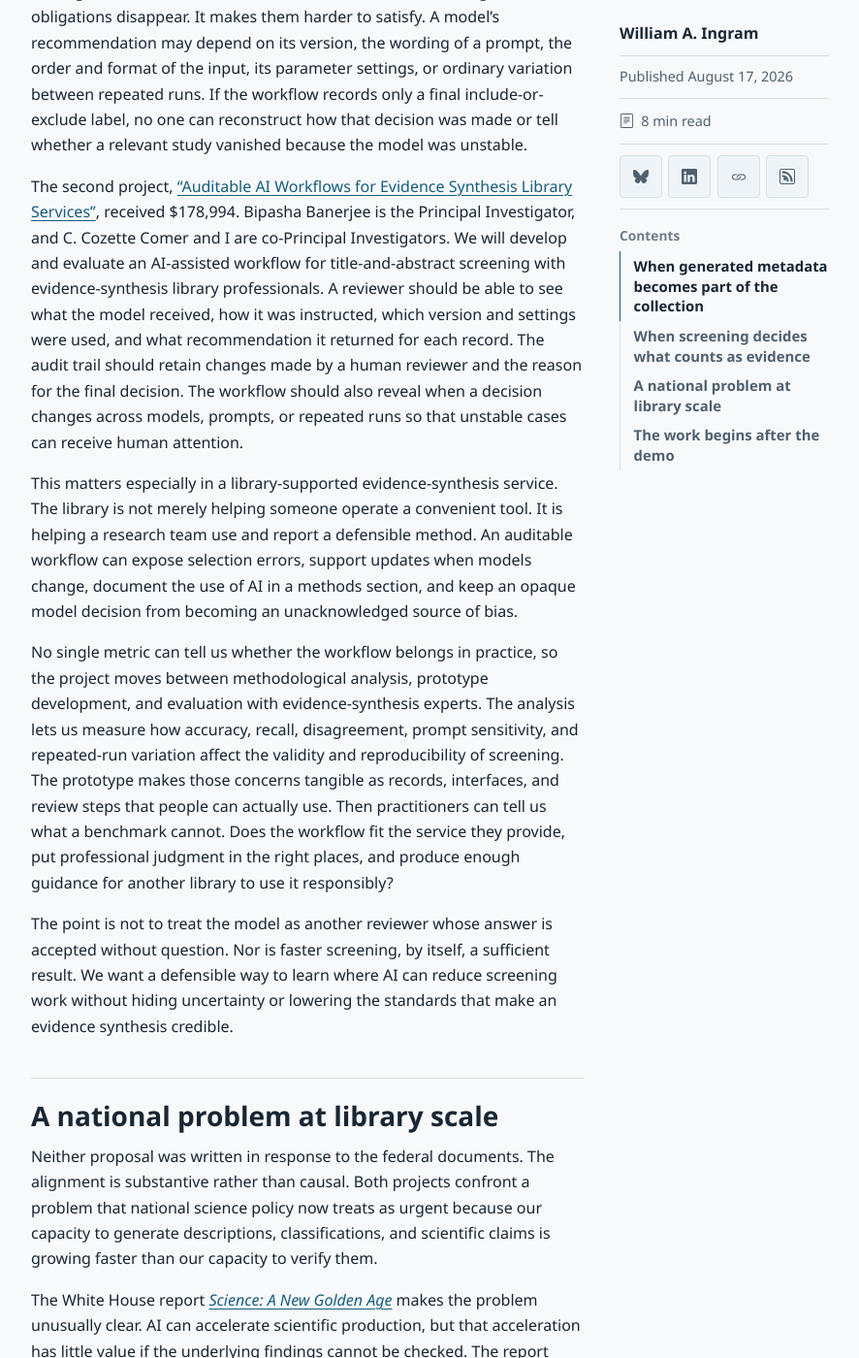
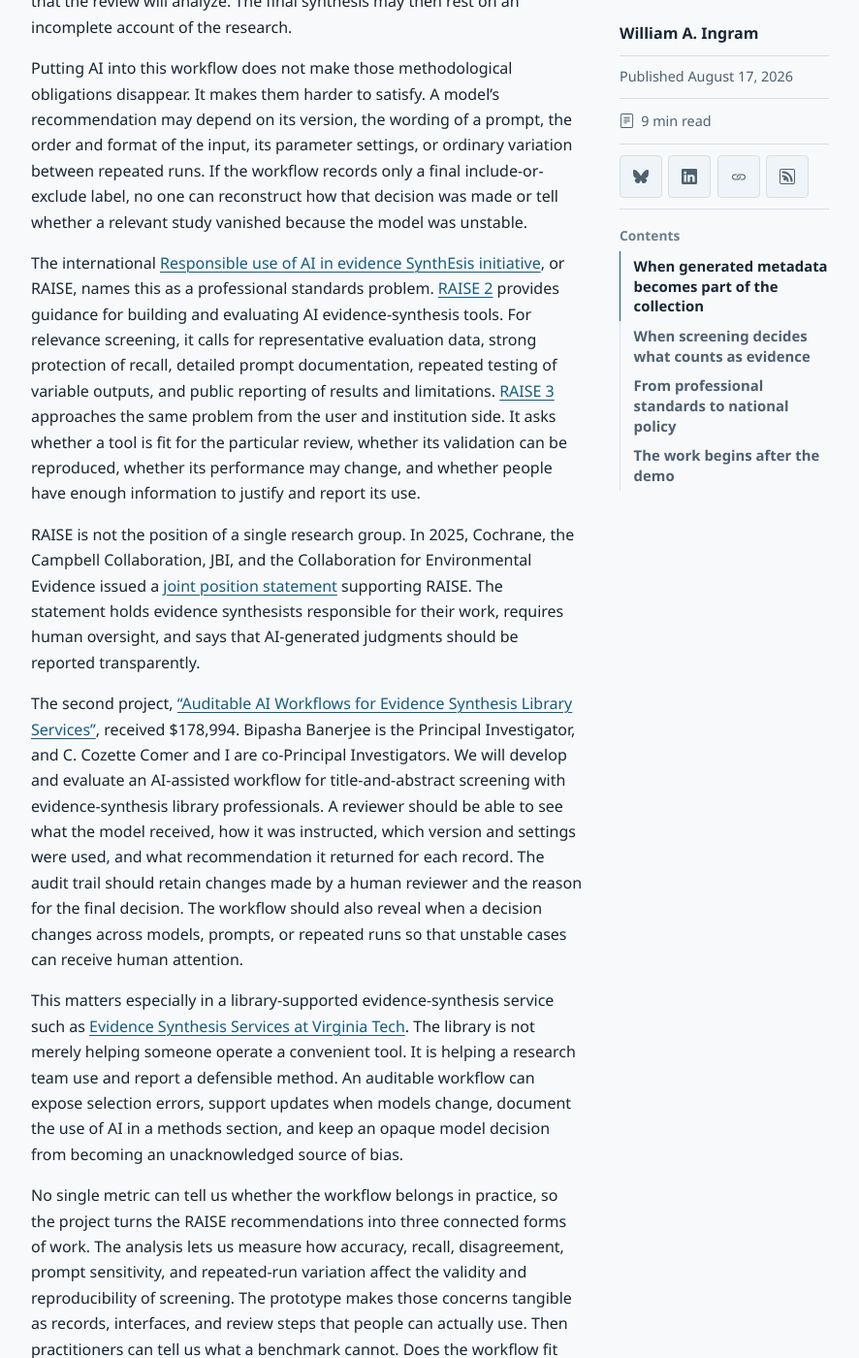
Before and after one commit to waingram/waingram.github.io, a Jekyll site: the page built from _posts/2026-08-17-two-new-imls-grants-for-auditable-ai-in-library-work.md, in a window 1280 px wide and 1400 px high, scrolled down 2873 px. Shown: the whole window at 97% size, without its empty margins (339-1225 px from the left). Built offline with Jekyll 4.4.1, drawn with Linux system fonts in a browser that asks for light colours; some web fonts are replaced; some of the changed text lies outside the part shown.

Commit message:
Ground IMLS screening project in RAISE standards

```diff
--- a/_posts/2026-08-17-two-new-imls-grants-for-auditable-ai-in-library-work.md
+++ b/_posts/2026-08-17-two-new-imls-grants-for-auditable-ai-in-library-work.md
@@ -58,6 +58,7 @@
 That chain of judgment is also part of what makes an evidence synthesis different from an ordinary literature summary.
 Reviewers document where they searched, what they searched for, which eligibility criteria they applied, and why studies were included or excluded.
 Those records allow another person to inspect the method, challenge a decision, and understand how the final body of evidence was assembled.
+[PRISMA 2020](https://doi.org/10.1136/bmj.n71) formalizes much of this reporting for systematic reviews, while the Royal Society and the Academy of Medical Sciences describe transparency and rigor as [principles of good evidence synthesis](https://royalsociety.org/-/media/policy/projects/evidence-synthesis/principles-for-good-evidence-synthesis-for-policy.pdf).
 Transparency and reproducibility are therefore not optional virtues added after the review is complete.
 They are part of the method by which the review earns trust.
 
@@ -72,6 +73,16 @@
 A model's recommendation may depend on its version, the wording of a prompt, the order and format of the input, its parameter settings, or ordinary variation between repeated runs.
 If the workflow records only a final include-or-exclude label, no one can reconstruct how that decision was made or tell whether a relevant study vanished because the model was unstable.
 
+The international [Responsible use of AI in evidence SynthEsis initiative](https://doi.org/10.17605/OSF.IO/FWAUD), or RAISE, names this as a professional standards problem.
+[RAISE 2](https://osf.io/fwaud/files/d6phz) provides guidance for building and evaluating AI evidence-synthesis tools.
+For relevance screening, it calls for representative evaluation data, strong protection of recall, detailed prompt documentation, repeated testing of variable outputs, and public reporting of results and limitations.
+[RAISE 3](https://osf.io/fwaud/files/y5aqg) approaches the same problem from the user and institution side.
+It asks whether a tool is fit for the particular review, whether its validation can be reproduced, whether its performance may change, and whether people have enough information to justify and report its use.
+
+RAISE is not the position of a single research group.
+In 2025, Cochrane, the Campbell Collaboration, JBI, and the Collaboration for Environmental Evidence issued a [joint position statement](https://doi.org/10.1186/s13750-025-00374-5) supporting RAISE.
+The statement holds evidence synthesists responsible for their work, requires human oversight, and says that AI-generated judgments should be reported transparently.
+
 The second project, ["Auditable AI Workflows for Evidence Synthesis Library Services"](https://www.imls.gov/grants/awarded/lg-259841-ols-26), received $178,994.
 Bipasha Banerjee is the Principal Investigator, and C. Cozette Comer and I are co-Principal Investigators.
 We will develop and evaluate an AI-assisted workflow for title-and-abstract screening with evidence-synthesis library professionals.
@@ -79,12 +90,12 @@
 The audit trail should retain changes made by a human reviewer and the reason for the final decision.
 The workflow should also reveal when a decision changes across models, prompts, or repeated runs so that unstable cases can receive human attention.
 
-This matters especially in a library-supported evidence-synthesis service.
+This matters especially in a library-supported evidence-synthesis service such as [Evidence Synthesis Services at Virginia Tech](https://guides.lib.vt.edu/SRMA/home).
 The library is not merely helping someone operate a convenient tool.
 It is helping a research team use and report a defensible method.
 An auditable workflow can expose selection errors, support updates when models change, document the use of AI in a methods section, and keep an opaque model decision from becoming an unacknowledged source of bias.
 
-No single metric can tell us whether the workflow belongs in practice, so the project moves between methodological analysis, prototype development, and evaluation with evidence-synthesis experts.
+No single metric can tell us whether the workflow belongs in practice, so the project turns the RAISE recommendations into three connected forms of work.
 The analysis lets us measure how accuracy, recall, disagreement, prompt sensitivity, and repeated-run variation affect the validity and reproducibility of screening.
 The prototype makes those concerns tangible as records, interfaces, and review steps that people can actually use.
 Then practitioners can tell us what a benchmark cannot.
@@ -94,11 +105,12 @@
 Nor is faster screening, by itself, a sufficient result.
 We want a defensible way to learn where AI can reduce screening work without hiding uncertainty or lowering the standards that make an evidence synthesis credible.
 
-## A national problem at library scale
+## From professional standards to national policy
 
 Neither proposal was written in response to the federal documents.
 The alignment is substantive rather than causal.
-Both projects confront a problem that national science policy now treats as urgent because our capacity to generate descriptions, classifications, and scientific claims is growing faster than our capacity to verify them.
+RAISE is the closer point of reference for the evidence-synthesis project because it defines the responsibilities and evaluation questions for this specific research method.
+The federal documents place the same verification problem within a broader national agenda for science and AI.
 
 The White House report [*Science: A New Golden Age*](https://www.whitehouse.gov/wp-content/uploads/2026/07/Science-A-New-Golden-Age.pdf) makes the problem unusually clear.
 AI can accelerate scientific production, but that acceleration has little value if the underlying findings cannot be checked.
@@ -129,7 +141,7 @@
 
 My role in both projects centers on research design and on methods for evaluating these kinds of failure.
 I will also work on auditability, reproducibility, and the reuse of the resulting methods in other library systems.
-This work extends my broader research on machine-usable scientific knowledge into a practical question.
+This work extends my broader research on machine-usable scientific knowledge, including [how disagreement among language models changes relevance judgments and retrieval outcomes](https://arxiv.org/abs/2507.02139), into a practical question.
 What must we know about an AI-generated description or judgment before we allow it to shape what someone else can know?
 
 The IMLS award records provide additional information about [the machine-generated metadata project](https://www.imls.gov/grants/awarded/lg-259840-ols-26) and [the evidence-synthesis project](https://www.imls.gov/grants/awarded/lg-259841-ols-26).
```
